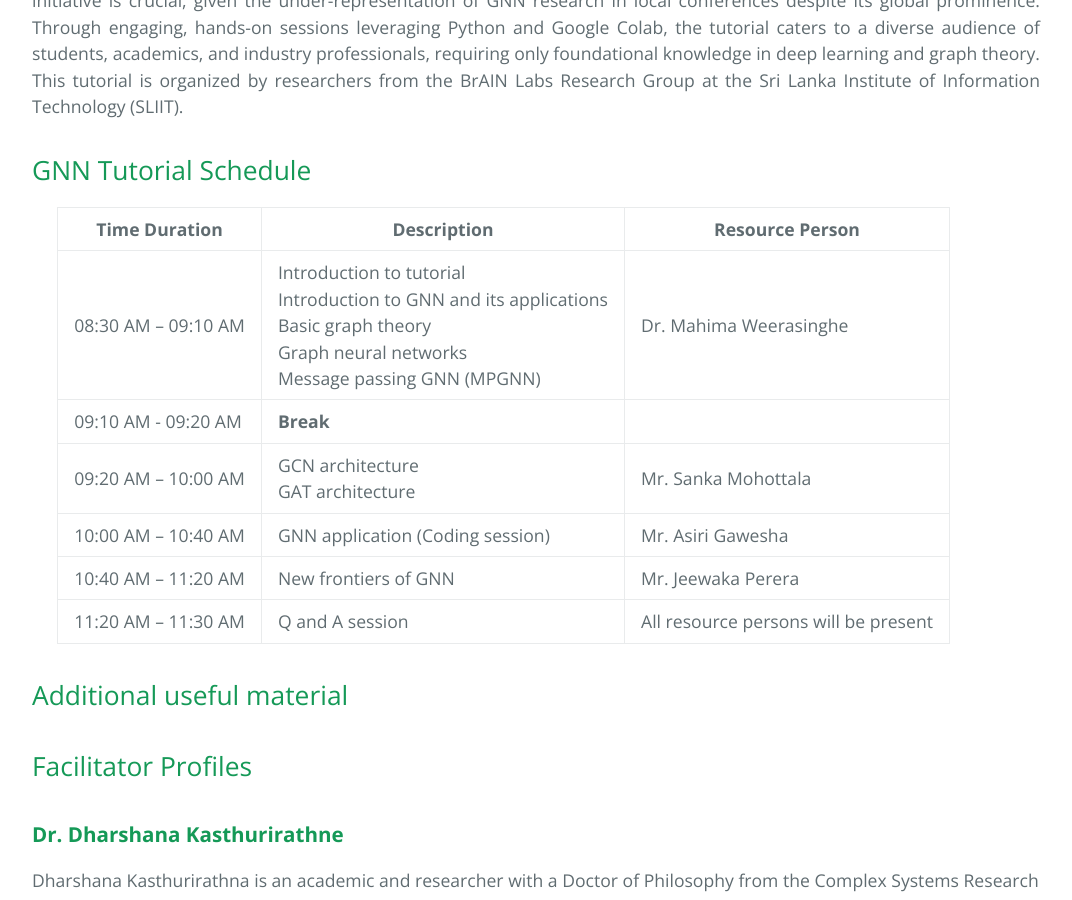
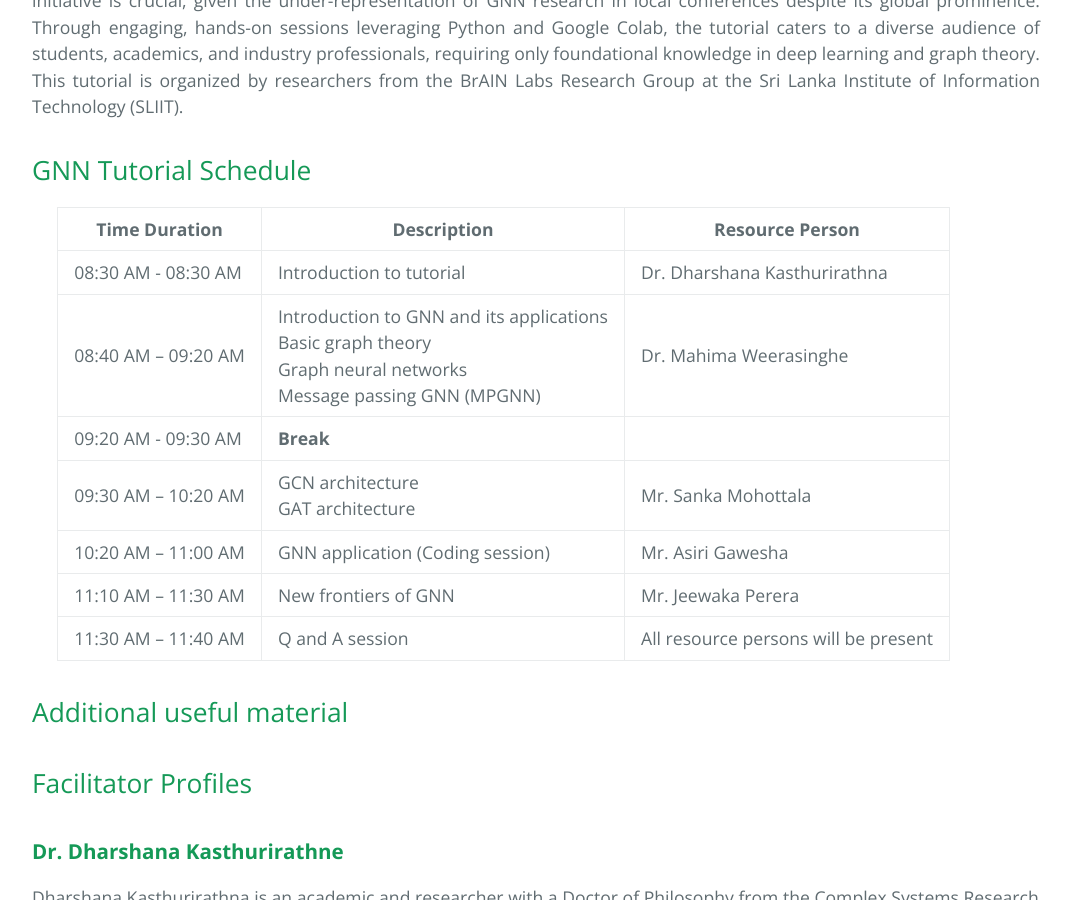
Before and after one commit to tinyml-in-action/tinyml-in-action.github.io, a Jekyll site: the page built from index.md, in a window 1280 px wide and 900 px high, scrolled down 1730 px. Shown: the whole window, without its empty margins (104-1176 px from the left). Built offline with Jekyll 4.4.1, drawn with Linux system fonts in a browser that asks for light colours.

Commit message:
new update 4

```diff
--- a/index.md
+++ b/index.md
@@ -32,12 +32,13 @@ Graph Neural Networks (GNNs) are revolutionizing the field of machine learning b
 
 | Time Duration         | Description                                      | Resource Person            |
 |----------------------|------------------------------------------------|----------------------------|
-| 08:30 AM – 09:10 AM | Introduction to tutorial  <br> Introduction to GNN and its applications <br> Basic graph theory <br> Graph neural networks <br> Message passing GNN (MPGNN) | Dr. Mahima Weerasinghe    |
-| 09:10 AM - 09:20 AM | **Break**                                      |                            |
-| 09:20 AM – 10:00 AM | GCN architecture <br> GAT architecture     | Mr. Sanka Mohottala        |
-| 10:00 AM – 10:40 AM | GNN application (Coding session)             | Mr. Asiri Gawesha          |
-| 10:40 AM – 11:20 AM | New frontiers of GNN                         | Mr. Jeewaka Perera         |
-| 11:20 AM – 11:30 AM | Q and A session                              | All resource persons will be present |
+| 08:30 AM - 08:30 AM | Introduction to tutorial                            |  Dr. Dharshana Kasthurirathna        |
+| 08:40 AM – 09:20 AM | Introduction to GNN and its applications <br> Basic graph theory <br> Graph neural networks <br> Message passing GNN (MPGNN) | Dr. Mahima Weerasinghe    |
+| 09:20 AM - 09:30 AM | **Break**                                      |                            |
+| 09:30 AM – 10:20 AM | GCN architecture <br> GAT architecture     | Mr. Sanka Mohottala        |
+| 10:20 AM – 11:00 AM | GNN application (Coding session)             | Mr. Asiri Gawesha          |
+| 11:10 AM – 11:30 AM | New frontiers of GNN                         | Mr. Jeewaka Perera         |
+| 11:30 AM – 11:40 AM | Q and A session                              | All resource persons will be present |
 
 
 
```
